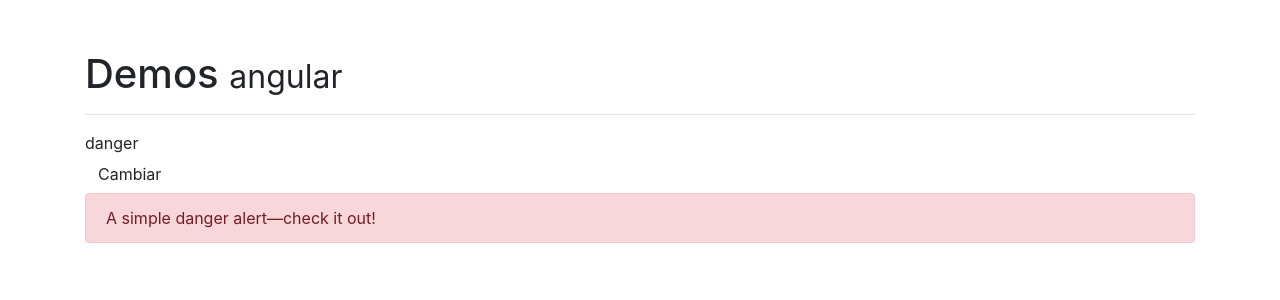
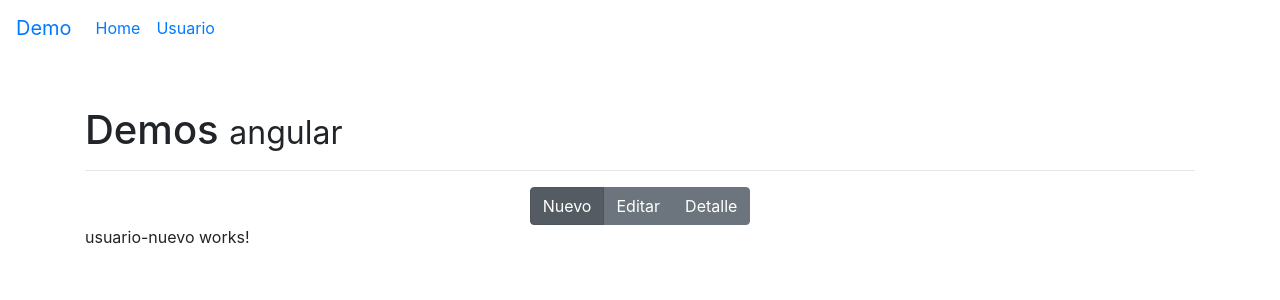
Before and after one commit to irwinet/app_angular_miscelaneos, an Angular app: page /usuario/10/nuevo in a window 1280 px wide. Shown: the top 300 px of the page. Built offline with nearby package versions, Linux system fonts and the light colour scheme.

Commit message:
Create Navbar And User CRUD And Routes

```diff
--- a/src/app/app.component.html
+++ b/src/app/app.component.html
@@ -1,18 +1,9 @@
+<app-navbar></app-navbar>
+
 <div class="container main-container">
     <h1>Demos <small>angular</small></h1>
 
     <hr>
 
-    <!-- <app-ng-style></app-ng-style> -->
-    <!-- <app-css></app-css>
-
-    <p>
-        Hola mundo desde app component
-    </p> -->
-
-    <!-- <app-clases></app-clases> -->
-
-    <!-- <p [appResaltado]="'orange'">Hola Mundo</p> -->
-
-    <app-ng-switch></app-ng-switch>
+    <router-outlet></router-outlet>
 </div>
--- /dev/null
+++ b/src/app/app.routes.ts
@@ -0,0 +1,25 @@
+import { Routes, RouterModule } from '@angular/router';
+
+import { HomeComponent } from './components/home/home.component';
+import { UsuarioComponent } from './components/usuario/usuario.component';
+import { UsuarioNuevoComponent } from './components/usuario/usuario-nuevo.component';
+import { UsuarioEditarComponent } from './components/usuario/usuario-editar.component';
+import { UsuarioDetalleComponent } from './components/usuario/usuario-detalle.component';
+
+const APP_ROUTES: Routes = [
+    { path: '', component: HomeComponent },
+    { path: 'home', component: HomeComponent },
+    {
+        path: 'usuario/:id',
+        component: UsuarioComponent,
+        children: [
+            { path: 'nuevo', component: UsuarioNuevoComponent },
+            { path: 'editar', component: UsuarioEditarComponent },
+            { path: 'detalle', component: UsuarioDetalleComponent },
+            { path: '**', pathMatch: 'full', redirectTo: 'nuevo' },
+        ]
+    },
+    { path: '**', pathMatch: 'full', redirectTo: 'home' },
+];
+
+export const APP_ROUTING = RouterModule.forRoot(APP_ROUTES);
--- /dev/null
+++ b/src/app/components/home/home.component.ts
@@ -0,0 +1,29 @@
+import { Component, OnInit } from '@angular/core';
+
+@Component({
+  selector: 'app-home',
+  template: `
+    <app-ng-style></app-ng-style>
+    <app-css></app-css>
+
+    <p>
+        Hola mundo desde app component
+    </p>
+
+    <app-clases></app-clases>
+
+    <p [appResaltado]="'orange'">Hola Mundo</p>
+
+    <app-ng-switch></app-ng-switch>
+  `,
+  styles: [
+  ]
+})
+export class HomeComponent implements OnInit {
+
+  constructor() { }
+
+  ngOnInit(): void {
+  }
+
+}
--- /dev/null
+++ b/src/app/components/navbar/navbar.component.html
@@ -0,0 +1,16 @@
+<nav class="navbar navbar-expand-lg navbar-inverse bg-inverse">
+    <a class="navbar-brand" href="#">Demo</a>
+    <button class="navbar-toggler" type="button" data-toggle="collapse" data-target="#navbarNav" aria-controls="navbarNav" aria-expanded="false" aria-label="Toggle navigation">
+      <span class="navbar-toggler-icon"></span>
+    </button>
+    <div class="collapse navbar-collapse" id="navbarNav">
+        <ul class="navbar-nav">
+            <li class="nav-item" routerLinkActive="active">
+                <a class="nav-link" [routerLink]="['home']">Home</a>
+            </li>
+            <li class="nav-item" routerLinkActive="active">
+                <a class="nav-link" [routerLink]="['usuario', 10]">Usuario</a>
+            </li>
+        </ul>
+    </div>
+</nav>
--- /dev/null
+++ b/src/app/components/navbar/navbar.component.ts
@@ -0,0 +1,16 @@
+import { Component, OnInit } from '@angular/core';
+
+@Component({
+  selector: 'app-navbar',
+  templateUrl: './navbar.component.html',
+  styles: [
+  ]
+})
+export class NavbarComponent implements OnInit {
+
+  constructor() { }
+
+  ngOnInit(): void {
+  }
+
+}
--- /dev/null
+++ b/src/app/components/usuario/usuario-detalle.component.ts
@@ -0,0 +1,20 @@
+import { Component, OnInit } from '@angular/core';
+
+@Component({
+  selector: 'app-usuario-detalle',
+  template: `
+    <p>
+      usuario-detalle works!
+    </p>
+  `,
+  styles: [
+  ]
+})
+export class UsuarioDetalleComponent implements OnInit {
+
+  constructor() { }
+
+  ngOnInit(): void {
+  }
+
+}
--- /dev/null
+++ b/src/app/components/usuario/usuario-editar.component.ts
@@ -0,0 +1,20 @@
+import { Component, OnInit } from '@angular/core';
+
+@Component({
+  selector: 'app-usuario-editar',
+  template: `
+    <p>
+      usuario-editar works!
+    </p>
+  `,
+  styles: [
+  ]
+})
+export class UsuarioEditarComponent implements OnInit {
+
+  constructor() { }
+
+  ngOnInit(): void {
+  }
+
+}
--- /dev/null
+++ b/src/app/components/usuario/usuario-nuevo.component.ts
@@ -0,0 +1,20 @@
+import { Component, OnInit } from '@angular/core';
+
+@Component({
+  selector: 'app-usuario-nuevo',
+  template: `
+    <p>
+      usuario-nuevo works!
+    </p>
+  `,
+  styles: [
+  ]
+})
+export class UsuarioNuevoComponent implements OnInit {
+
+  constructor() { }
+
+  ngOnInit(): void {
+  }
+
+}
--- /dev/null
+++ b/src/app/components/usuario/usuario.component.html
@@ -0,0 +1,11 @@
+<div class="row">
+    <div class="col-md-12 text-center">
+        <div class="btn-group" role="group" aria-label="Basic example">
+            <button type="button" class="btn btn-secondary" [routerLink]="['nuevo']" routerLinkActive="active">Nuevo</button>
+            <button type="button" class="btn btn-secondary" [routerLink]="['editar']" routerLinkActive="active">Editar</button>
+            <button type="button" class="btn btn-secondary" [routerLink]="['detalle']" routerLinkActive="active">Detalle</button>
+        </div>
+    </div>
+</div>
+
+<router-outlet></router-outlet>
--- /dev/null
+++ b/src/app/components/usuario/usuario.component.ts
@@ -0,0 +1,14 @@
+import { Component, OnInit } from '@angular/core';
+
+@Component({
+  selector: 'app-usuario',
+  templateUrl: './usuario.component.html'
+})
+export class UsuarioComponent implements OnInit {
+
+  constructor() { }
+
+  ngOnInit(): void {
+  }
+
+}
```
Also changed, not shown: src/app/app.module.ts (+17 -2 lines), 2 other files (tests, documents, lock files or other folders).
